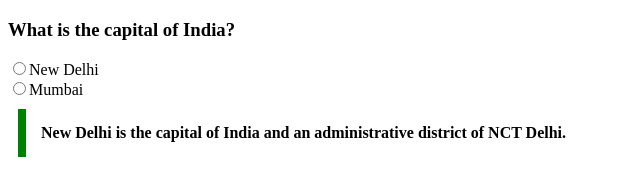
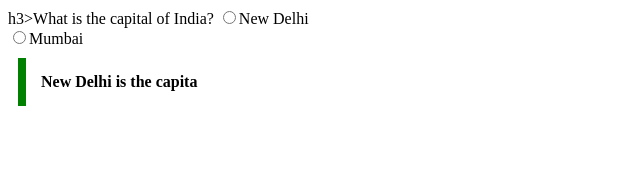
Before and after one commit to acciojob/trivia-Omkar141998, a website: page main.html in a window 1280 px wide. Shown: the whole page, without its empty margins (0-640 px from the left). Drawn offline with Linux system fonts and the light colour scheme.

Commit message:
created a submission

```diff
--- a/main.html
+++ b/main.html
@@ -7,12 +7,12 @@
 </head>
 
 <body>
-		<h3>What is the capital of India?</h3>
+		h3>What is the capital of India?</h3>
 		    	<label for="New Delhi"><input type="radio" id="New delhi">New Delhi</label><br>
 			    <label for="Mumbai"><input type="radio" id="Mumbai">Mumbai</label>
 
 				<blockquote cite="https://en.wikipedia.org/wiki/New_Delhi">
-					New Delhi is the capital of India and an administrative district of NCT Delhi.
+					New Delhi is the capita<l of India and an administrative district of NCT Delhi.
 				</blockquote>
 
 	<script type="text/javascript" src="./script.js">
```
